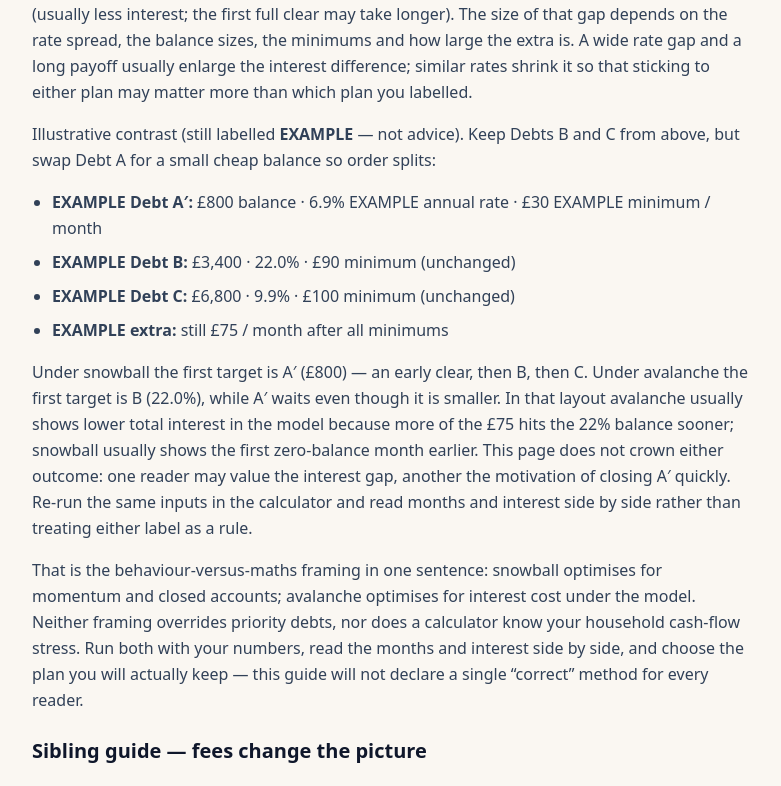
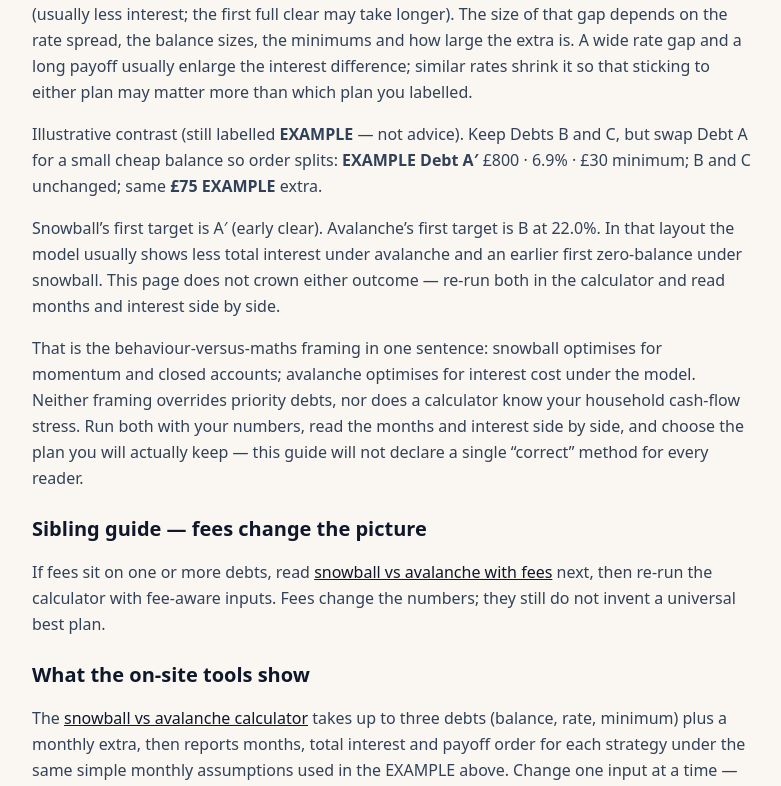
Before and after one commit to Roderz-89/loancalc-lab, a Next.js app: page /guides/snowball-vs-avalanche in a window 1280 px wide. Shown: the part 2747-3533 px from the top of the page, without its empty margins (248-1029 px from the left). Built offline with nearby package versions, Linux system fonts and the light colour scheme.

Commit message:
Guide: snowball-vs-avalanche — trim to 1,000–1,600 live body
Tighten diverge EXAMPLE and fees sibling so published article stays in range.

```diff
--- a/src/app/guides/snowball-vs-avalanche/page.tsx
+++ b/src/app/guides/snowball-vs-avalanche/page.tsx
@@ -203,31 +203,15 @@ export default function Page() {
       </p>
       <p>
         Illustrative contrast (still labelled <strong>EXAMPLE</strong> — not advice). Keep Debts B
-        and C from above, but swap Debt A for a small cheap balance so order splits:
+        and C, but swap Debt A for a small cheap balance so order splits:{" "}
+        <strong>EXAMPLE Debt A′</strong> £800 · 6.9% · £30 minimum; B and C unchanged; same{" "}
+        <strong>£75 EXAMPLE</strong> extra.
       </p>
-      <ul className="list-disc space-y-2 pl-5">
-        <li>
-          <strong>EXAMPLE Debt A′:</strong> £800 balance · 6.9% EXAMPLE annual rate · £30 EXAMPLE
-          minimum / month
-        </li>
-        <li>
-          <strong>EXAMPLE Debt B:</strong> £3,400 · 22.0% · £90 minimum (unchanged)
-        </li>
-        <li>
-          <strong>EXAMPLE Debt C:</strong> £6,800 · 9.9% · £100 minimum (unchanged)
-        </li>
-        <li>
-          <strong>EXAMPLE extra:</strong> still £75 / month after all minimums
-        </li>
-      </ul>
       <p>
-        Under snowball the first target is A′ (£800) — an early clear, then B, then C. Under
-        avalanche the first target is B (22.0%), while A′ waits even though it is smaller. In that
-        layout avalanche usually shows lower total interest in the model because more of the £75
-        hits the 22% balance sooner; snowball usually shows the first zero-balance month earlier.
-        This page does not crown either outcome: one reader may value the interest gap, another the
-        motivation of closing A′ quickly. Re-run the same inputs in the calculator and read months
-        and interest side by side rather than treating either label as a rule.
+        Snowball’s first target is A′ (early clear). Avalanche’s first target is B at 22.0%. In that
+        layout the model usually shows less total interest under avalanche and an earlier first
+        zero-balance under snowball. This page does not crown either outcome — re-run both in the
+        calculator and read months and interest side by side.
       </p>
       <p>
         That is the behaviour-versus-maths framing in one sentence: snowball optimises for
@@ -242,14 +226,12 @@ export default function Page() {
         Sibling guide — fees change the picture
       </h2>
       <p>
-        Arrangement or balance-transfer fees can change cash in hand and effective cost even when
-        the headline rate looks familiar. If fees sit on one or more of the debts you are comparing,
-        read{" "}
+        If fees sit on one or more debts, read{" "}
         <Link href="/guides/snowball-vs-avalanche-with-fees" className="text-slate-900 underline">
           snowball vs avalanche with fees
         </Link>{" "}
-        next, then return to the calculator with fee-aware inputs. The same “no single winner”
-        caution applies: fees alter the numbers; they do not invent a universal best plan.
+        next, then re-run the calculator with fee-aware inputs. Fees change the numbers; they still
+        do not invent a universal best plan.
       </p>
 
       <h2 className="text-xl font-semibold text-slate-900 pt-2">
```
